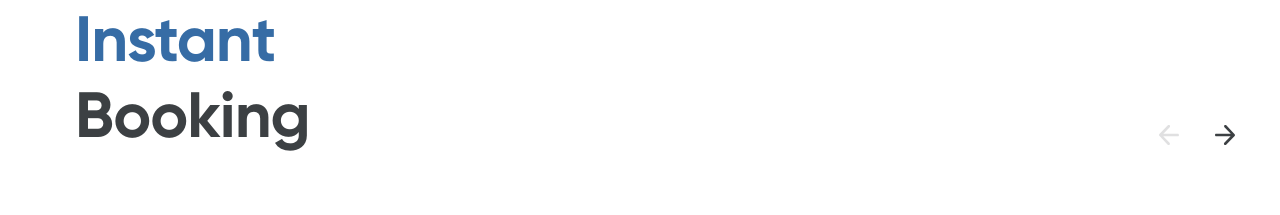
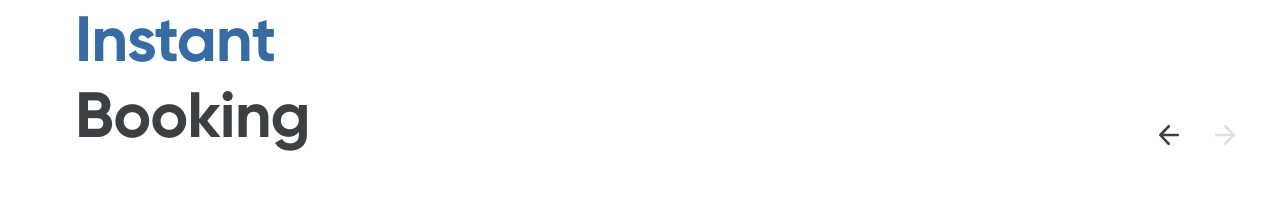
Before and after one commit to mcgrealife/resider-landing-v3, a Next.js app: page / in a window 1280 px wide. Shown: the part 3500-3715 px from the top of the page. Built offline with nearby package versions, Linux system fonts and the light colour scheme.

Commit message:
scrollArrow active state

```diff
--- a/pages/index.tsx
+++ b/pages/index.tsx
@@ -54,13 +54,33 @@ const Home: NextPage = () => {
       behavior: 'smooth',
       left: 0,
     })
+    setTimeout(() => {
+      setActiveArrow('right')
+    }, 1000)
   }
   const arrowClickRight = (): void => {
     booking.current?.scrollTo({
       behavior: 'smooth',
       left: 3000,
     })
+    setTimeout(() => {
+      setActiveArrow('left')
+    }, 1000)
   }
+
+  const handleBookingScroll = () => {
+    const bookingLeft = booking.current?.scrollLeft
+
+    if (bookingLeft && bookingLeft > 0 && activeArrow == 'left') return
+    if (bookingLeft && bookingLeft == 0 && activeArrow == 'right') return
+
+    bookingLeft == 0 ? setActiveArrow('right') : setActiveArrow('left')
+  }
+  const [activeArrow, setActiveArrow] = useState<'left' | 'right'>('left')
+
+  useEffect(() => {
+    console.log(activeArrow)
+  }, [activeArrow])
 
   const headerRef = useRef<HTMLDivElement>(null)
 
@@ -300,13 +320,49 @@ const Home: NextPage = () => {
             </h1>
             {isDesktop && (
               <div style={{ display: 'flex', gap: '36px', marginTop: '124px' }}>
-                <img src='/arrow-left.svg' onClick={arrowClickLeft} />
-                <img src='/arrow-right.svg' onClick={arrowClickRight} />
+                <svg
+                  width='20'
+                  height='20'
+                  viewBox='0 0 20 20'
+                  fill='none'
+                  xmlns='http://www.w3.org/2000/svg'
+                  onClick={arrowClickLeft}
+                >
+                  <path
+                    d='M18.7621 8.68726L4.37137 8.68726L10.7157 2.20077C11.1799 1.73745 11.1799 0.810807 10.7157 0.347486C10.2515 -0.115834 9.32302 -0.115834 8.8588 0.347486L0.348163 8.99614C-0.116056 9.45946 -0.116056 10.3861 0.348162 10.8494L8.70406 19.6525C9.16828 20.1158 10.0967 20.1158 10.5609 19.6525C11.0251 19.1892 11.0251 18.2625 10.5609 17.7992L4.21663 11.3127L18.7621 11.3127C19.381 11.4672 20 10.8494 20 10.0772C20 9.30502 19.381 8.68726 18.7621 8.68726Z'
+                    fill={
+                      activeArrow == 'left'
+                        ? '#3C4043'
+                        : 'rgba(60, 64, 67, 0.16)'
+                    }
+                  />
+                </svg>
+                <svg
+                  width='20'
+                  height='20'
+                  viewBox='0 0 20 20'
+                  fill='none'
+                  xmlns='http://www.w3.org/2000/svg'
+                  onClick={arrowClickRight}
+                >
+                  <path
+                    d='M1.23791 11.3127H15.6286L9.28433 17.7992C8.82012 18.2625 8.82012 19.1892 9.28433 19.6525C9.74855 20.1158 10.677 20.1158 11.1412 19.6525L19.6518 11.0039C20.1161 10.5405 20.1161 9.6139 19.6518 9.15058L11.2959 0.34749C10.8317 -0.11583 9.90329 -0.11583 9.43907 0.34749C8.97486 0.810811 8.97486 1.73745 9.43907 2.20077L15.7834 8.68726H1.23791C0.618956 8.53282 0 9.15058 0 9.92278C0 10.695 0.618956 11.3127 1.23791 11.3127Z'
+                    fill={
+                      activeArrow == 'right'
+                        ? '#3C4043'
+                        : 'rgba(60, 64, 67, 0.16)'
+                    }
+                  />
+                </svg>
               </div>
             )}
           </div>
 
-          <div className={classes.booking} ref={booking}>
+          <div
+            className={classes.booking}
+            ref={booking}
+            onScroll={handleBookingScroll}
+          >
             <BookingCard
               title='Select timeslot'
               subtext='In real-time, Resider syncs to your appointment calender and allows the user to instantly schedule an available tour.'
```
